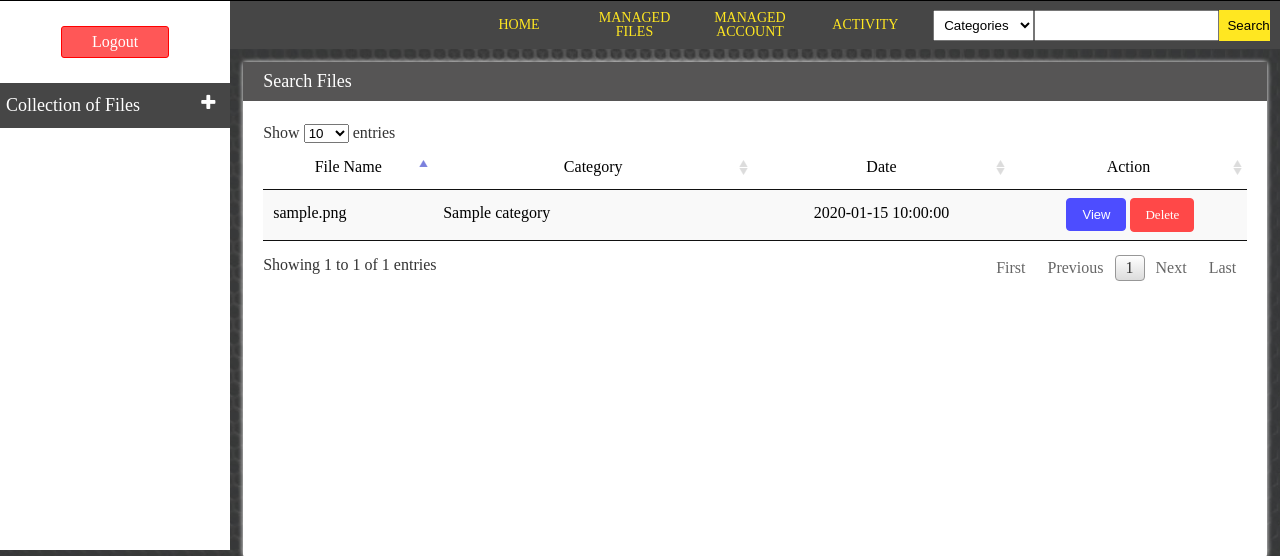
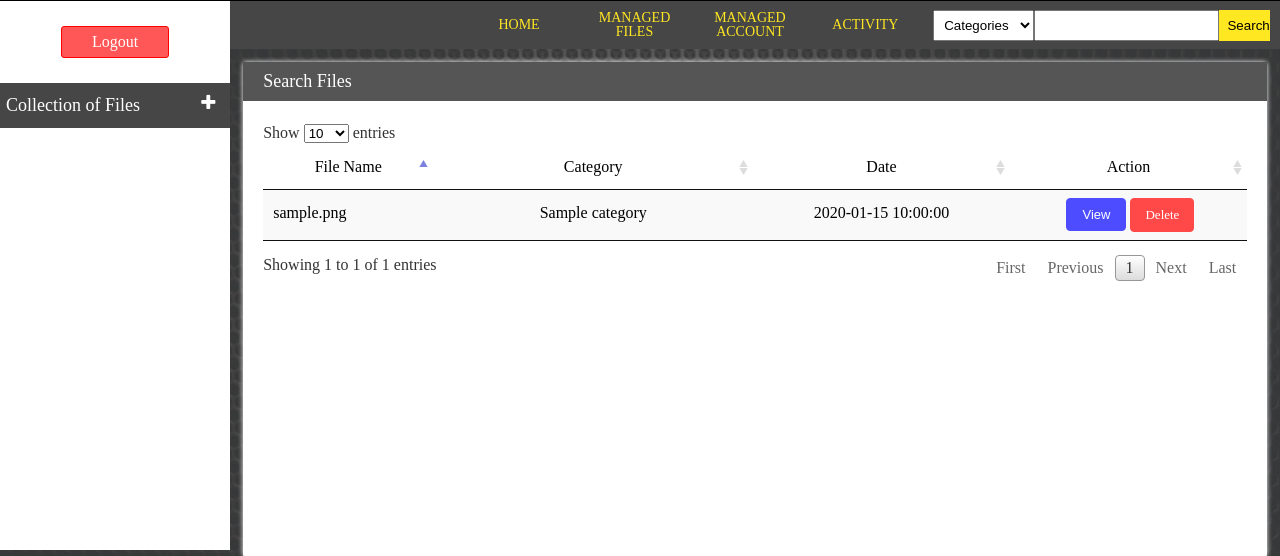
Before and after one commit to DJDigo/data_archiving, a CakePHP app: the page made by app/View/Archives/search.ctp in a window 1280 px wide. Shown: the part 88-644 px from the top of the page. Run offline with PHP 8.4 and a stand-in for CakePHP, Linux system fonts and the light colour scheme; the template is opened without the code that fills it: most values are stand-ins (such as "Sample title", 1, 10 or a date in 2020); data that the repository does not hold is empty; some libraries are stand-ins or nearby versions.

Commit message:
pogi ako

```diff
--- a/app/View/Archives/search.ctp
+++ b/app/View/Archives/search.ctp
@@ -21,7 +21,7 @@
                     <?php foreach($archives as $key => $data): ?>
                         <tr>
                             <td><?php echo strlen($data['Archive']['image']) > 20 ? substr($data['Archive']['image'],0,20)."..." : $data['Archive']['image']; ?></td>
-                            <td style="width:300px;"><?php echo $data['Location']['Category']['name'] ?></td>
+                            <td style="width:300px; text-align: center"><?php echo $data['Location']['Category']['name'] ?></td>
                             <td><?php echo $data['Archive']['created'] ?> </td>
                             <td>
                                 <div class="button-view-wrapper">
--- a/app/webroot/css/style.css
+++ b/app/webroot/css/style.css
@@ -869,6 +869,8 @@ div[contenteditable=true] {
     border-radius: 2px;
     padding: 7px 10px;
     box-sizing: border-box;
+    cursor: pointer;
+    z-index: 2;
 }
 .add-user {
     font-weight: bold;
```
